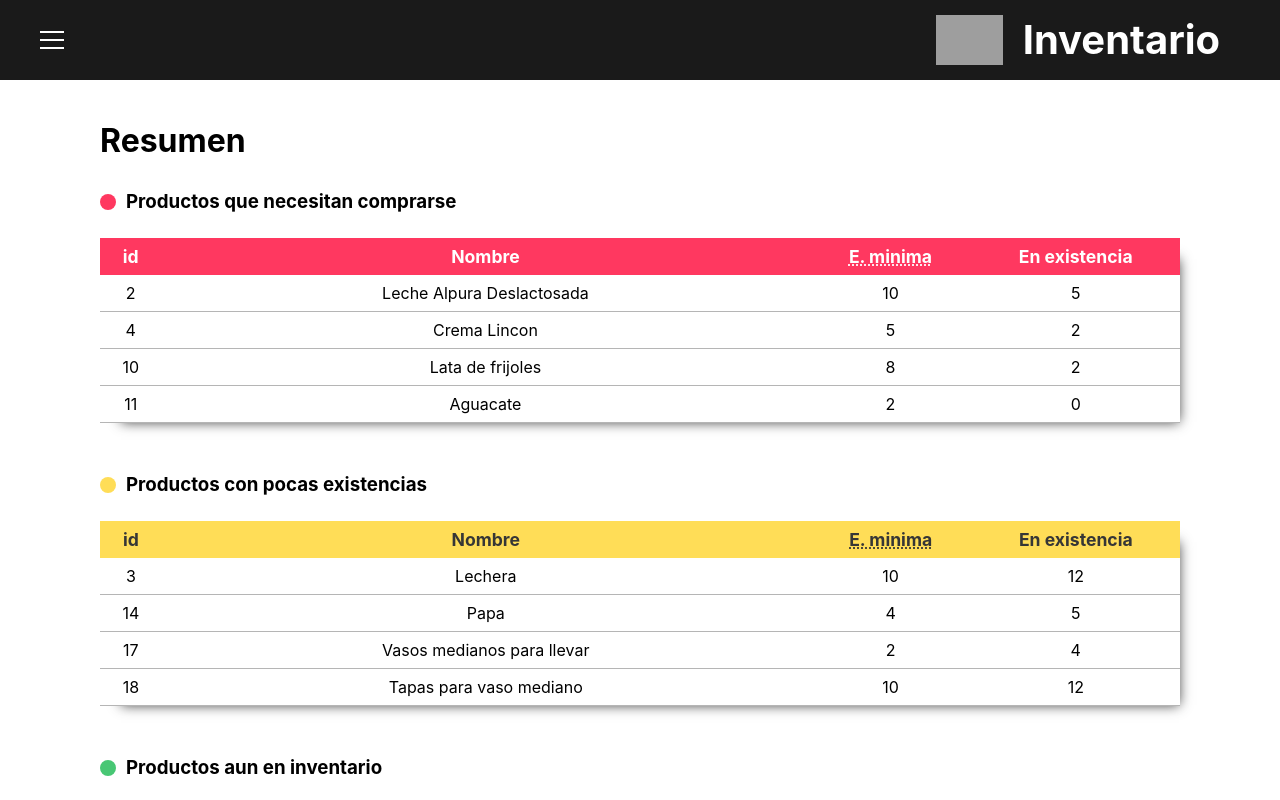
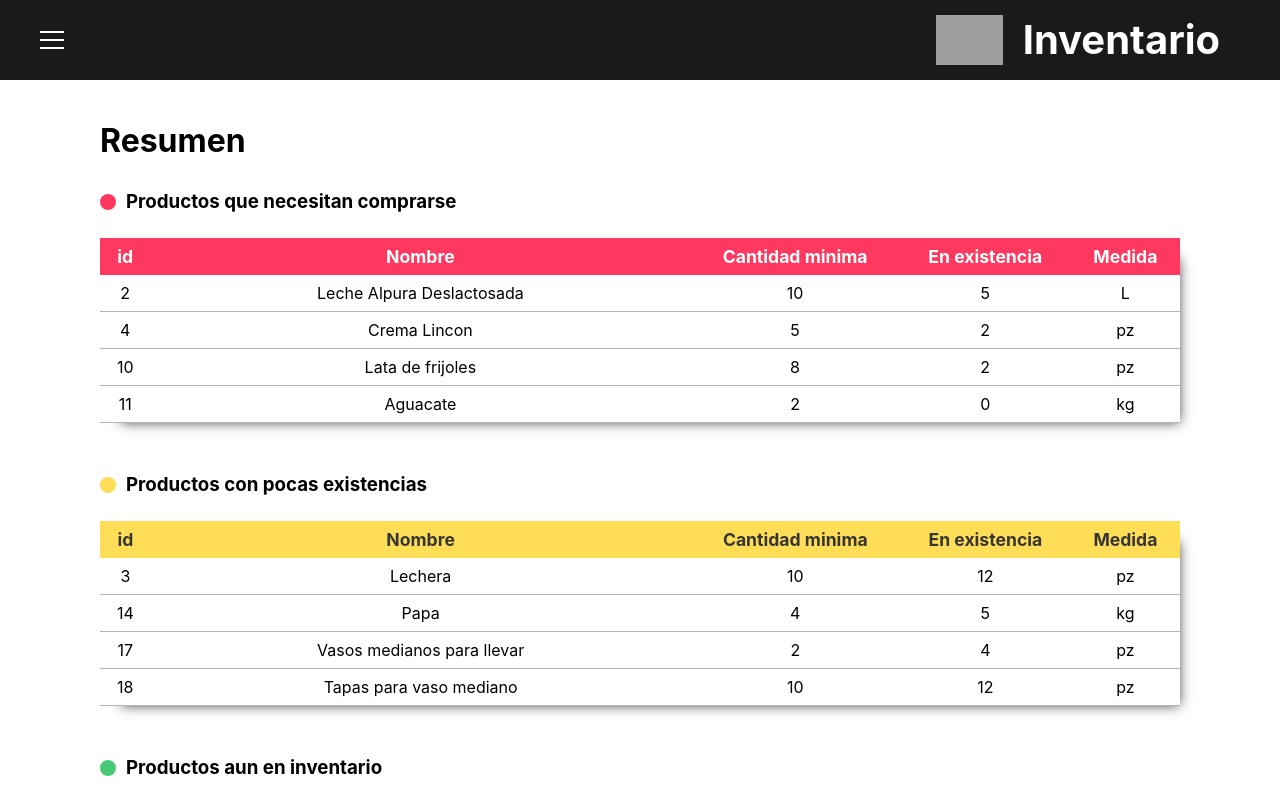
Before and after one commit to edevars/BarrioVivo, a Next.js app: page /resumen in a window 1280 px wide. Shown: the top 800 px of the page. Built offline with nearby package versions, Linux system fonts and the light colour scheme; grey boxes are pictures that could not be loaded.

Commit message:
:sparkles: Cahnging layout and table

```diff
--- a/src/Components/Layout/ResumenContent.js
+++ b/src/Components/Layout/ResumenContent.js
@@ -8,7 +8,7 @@ const GridWrapper = styled.div`
   display: grid;
   grid-template-columns: 1fr 1fr;
   row-gap: 50px;
-  column-gap: 100px;
+  column-gap: 70px;
   margin-top: 30px;
   @media screen and (max-width: 1360px){
     grid-template-columns: 1fr;
--- a/src/Components/Table/index.js
+++ b/src/Components/Table/index.js
@@ -39,24 +39,20 @@ const Replace = ({ products, backgroundHead, foregroundHead, fullWidth }) => {
       <thead className="head">
         <tr>
           <th>id</th>
-          <th width="60%">Nombre</th>
-          {fullWidth ? (
-            <th>Existencia minima</th>
-          ) : (
-            <th>
-              <abbr title="Cantindad minima">E. minima</abbr>
-            </th>
-          )}
+          <th width="50%">Nombre</th>
+          <th>Cantidad minima</th>
           <th>En existencia</th>
+          <th>Medida</th>
         </tr>
       </thead>
       <tbody>
-        {products.map(({ id, name, minStock, inStock }) => (
+        {products.map(({ id, name, minStock, inStock, unit }) => (
           <tr key={id}>
             <th>{id}</th>
             <th>{name}</th>
             <th>{minStock}</th>
             <th>{inStock}</th>
+            <th>{unit}</th>
           </tr>
         ))}
       </tbody>
```
